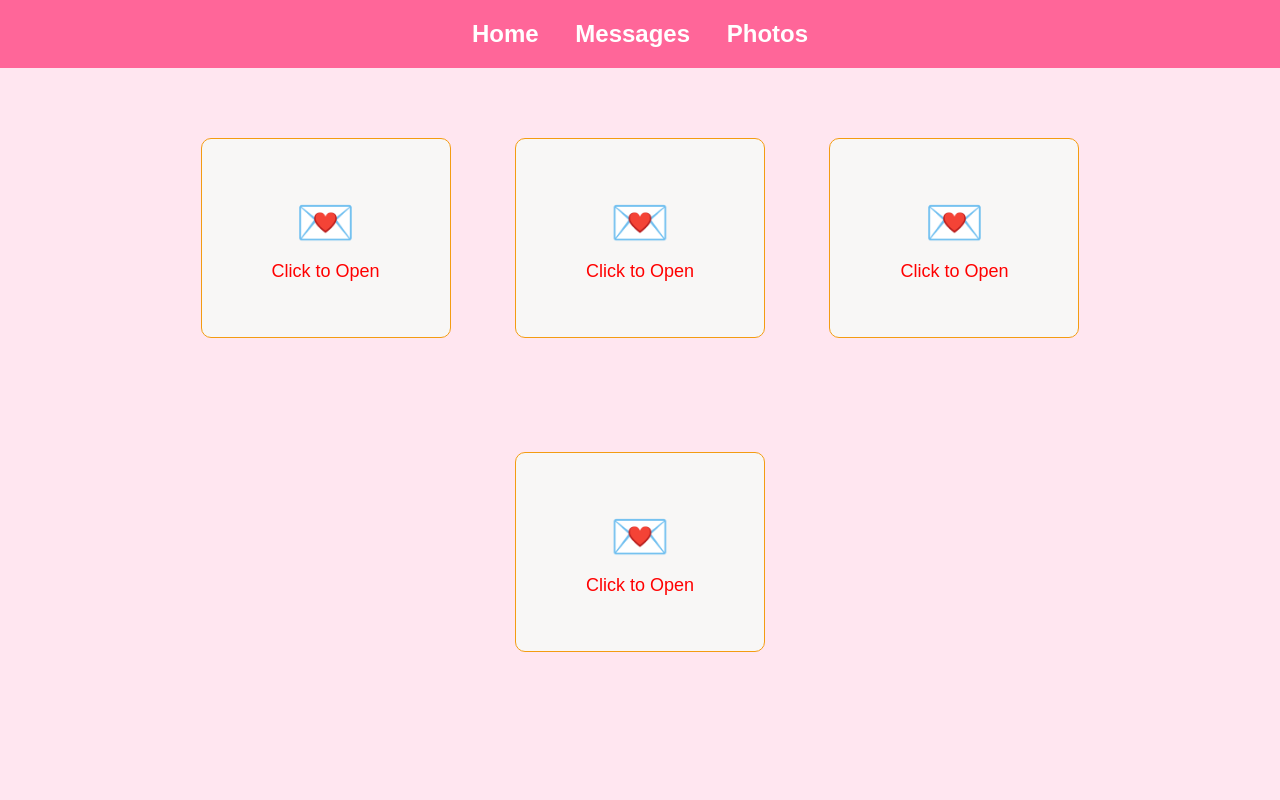
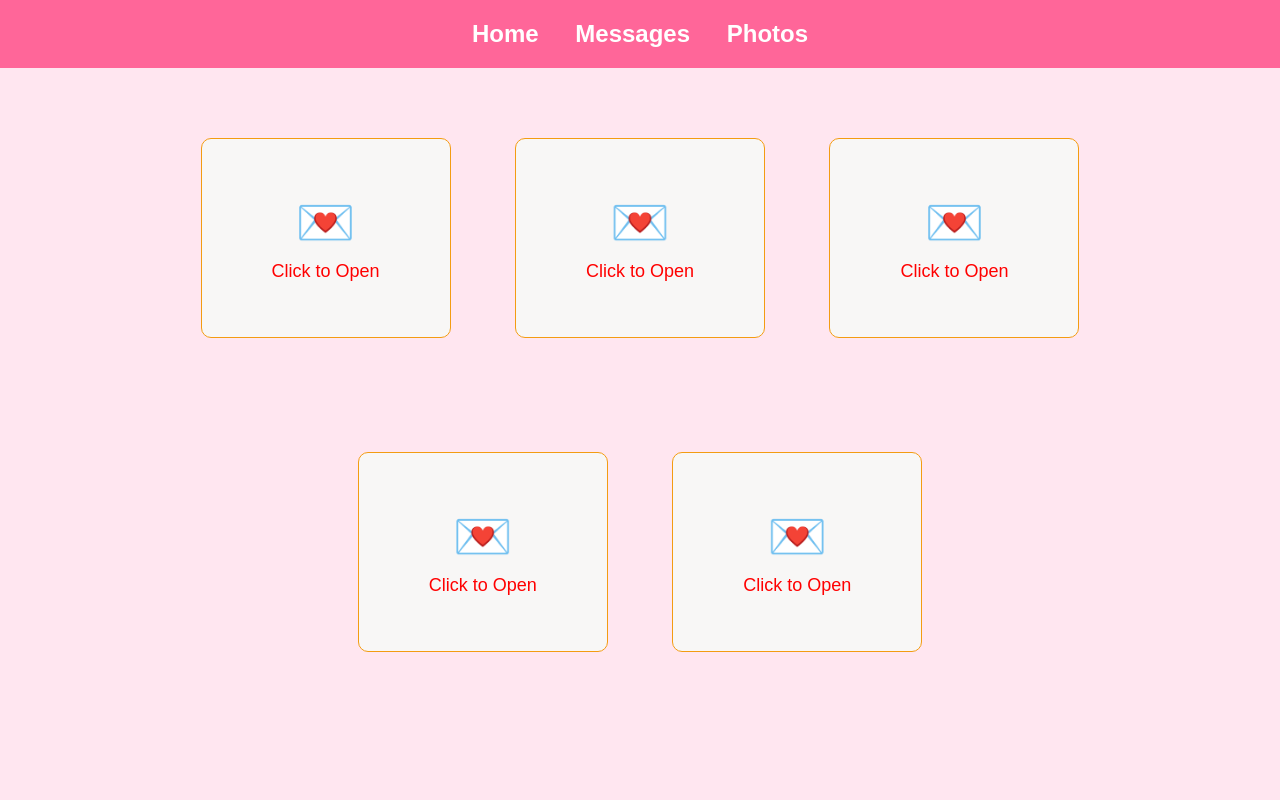
Before and after one commit to josh12344/Hiii, a plain HTML site: page messages.html in a window 1280 px wide. Drawn offline with Linux system fonts and the light colour scheme.

Commit message:
messages.html

```diff
--- a/messages.html
+++ b/messages.html
@@ -97,6 +97,20 @@ And if someday life leads us down different paths, I want you to remember this:
                 <p>"When I say “ I love you” it’s not just casual words, it’s the first thing that comes to my mind whenever I think about you. Beside you is the place I know I wanna be at, I hope this lasts a lifetime."</p>
             </div>
         </div>
+
+<div class="envelope" onclick="toggleEnvelope(this)">
+            <div class="envelope-front">
+                <span>💌</span>
+                <span>Click to Open</span>
+            </div>
+            <div class="envelope-back">
+                <p>" Despite everything that has happened the good days and the bad you still choose to stay by my side, and for that, I’m so thankful. You could have just left me, yet here we are, still trying to hold on.
+I just want to let you know how much I love you. I tell you that every day, but today is special, It’s been a month since we became official. I hope this lasts a lifetime, though it sounds idealistic. Still, for as long as we can, let’s keep holding on.
+I’d choose you every single day. I won’t say much more, time will tell — but I’ll be by your side for as long as I can, for as long as you’ll let me.
+I love you so much, baby. 🫶🏽🫶🏽"</p>
+            </div>
+        </div>
+
     </div>
 </body>
 </html>
```
